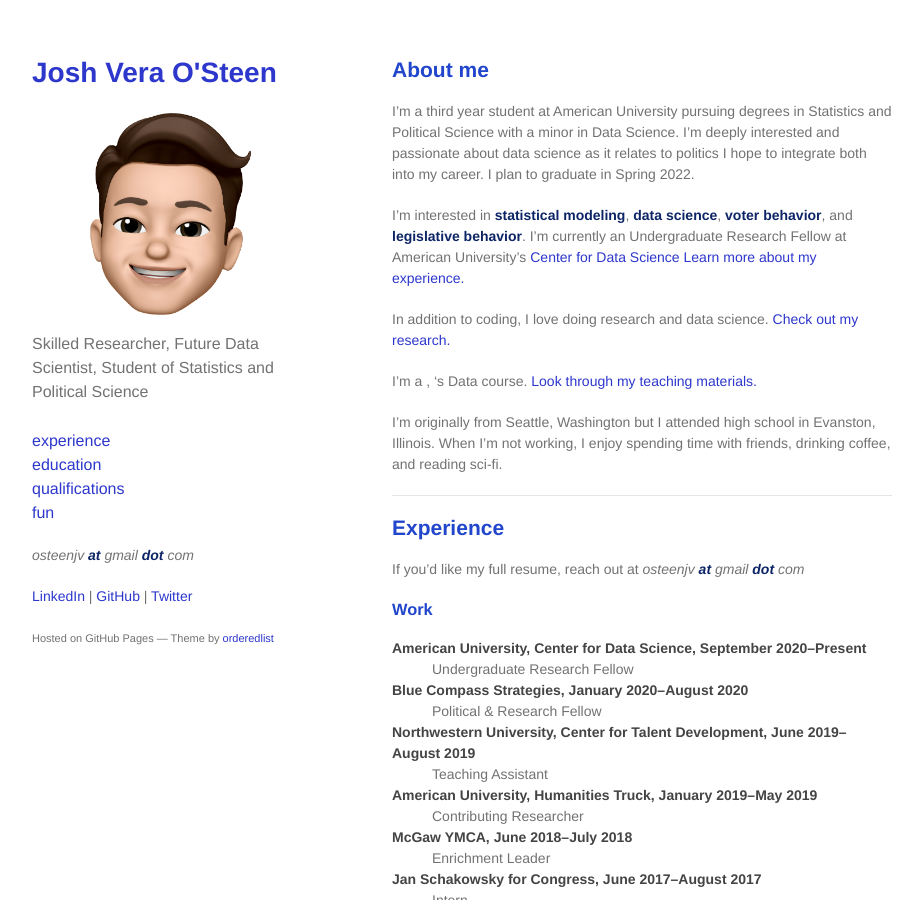
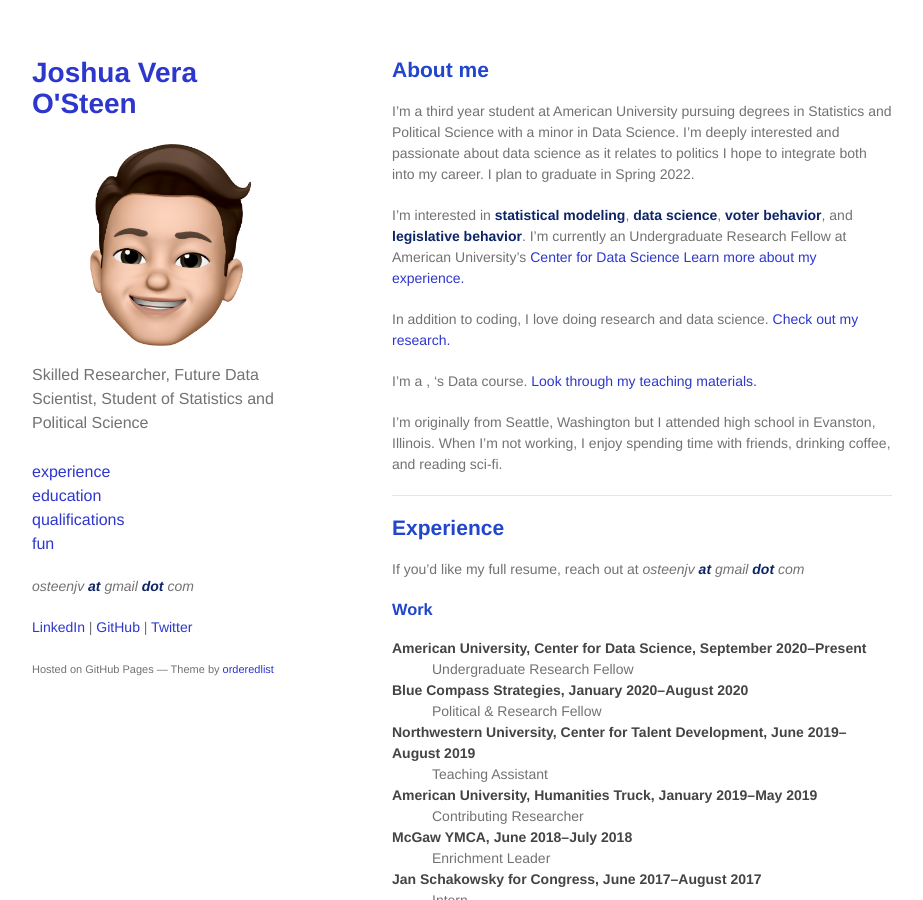
Before and after one commit to JVOsteen/JVOsteen.github.io, a Jekyll site: the page built from index.md, in a window 1280 px wide and 900 px high. Shown: the whole window, without its empty margins (178-1101 px from the left). Built offline with Jekyll 4.4.1, drawn with Linux system fonts in a browser that asks for light colours; our own code applies the rules of GitHub Pages for plain Markdown files.

Commit message:
Update _config.yml

```diff
--- a/_config.yml
+++ b/_config.yml
@@ -1,4 +1,4 @@
-title: Josh Vera O'Steen
+title: Joshua Vera O'Steen
 logo: ./assets/img/joshmemoji.png
 description: Skilled Researcher, Future Data Scientist, Student of Statistics and Political Science
 show_downloads: false
```
